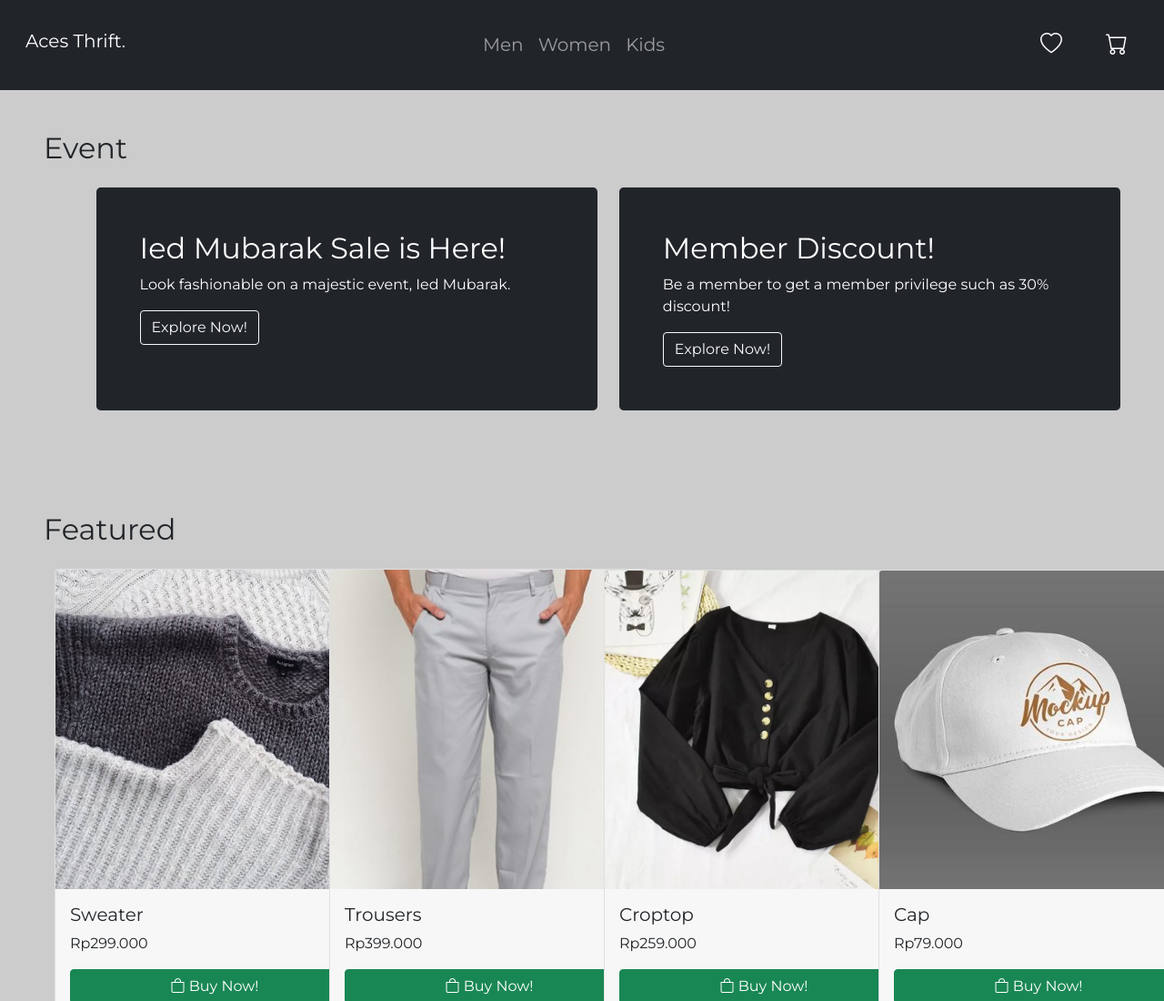
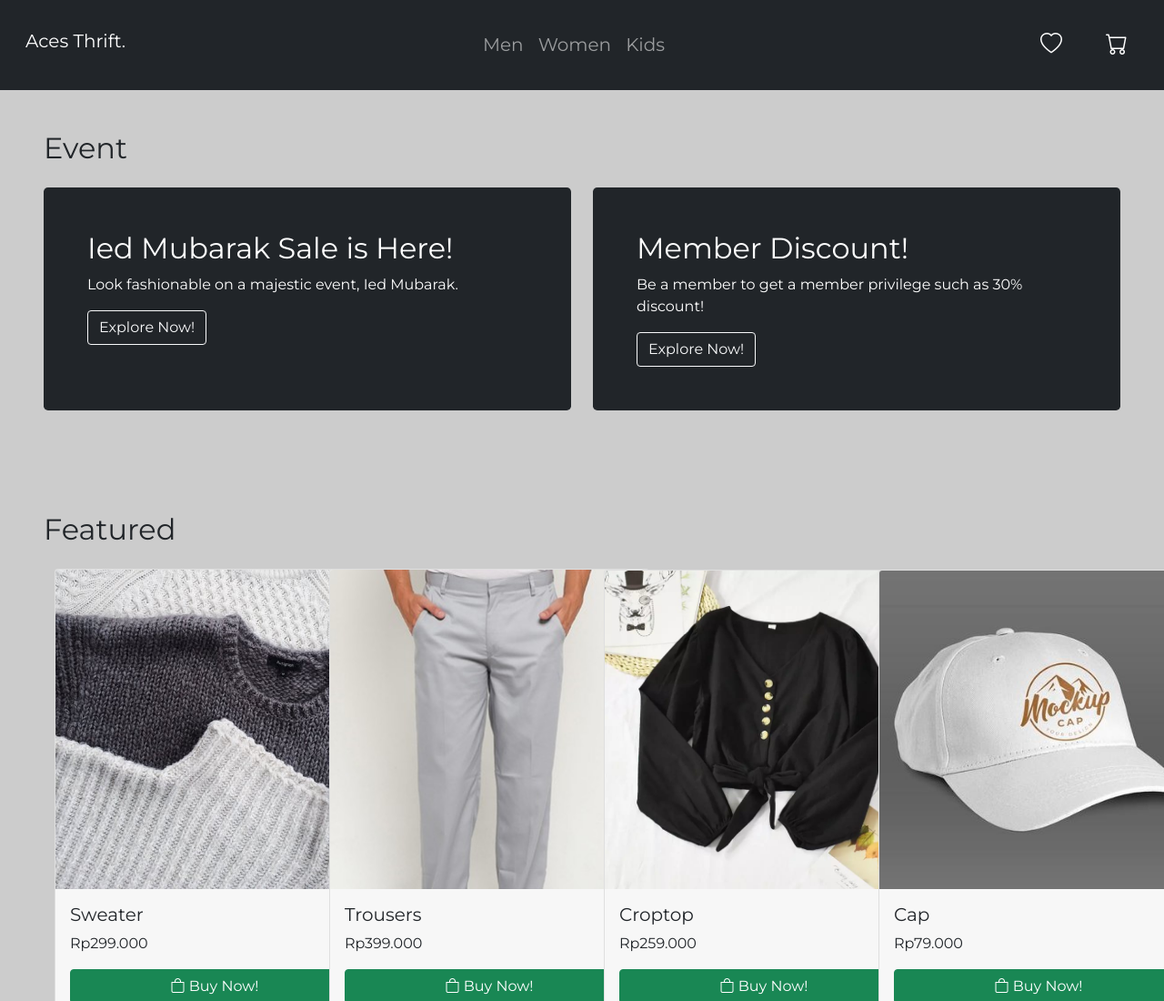
Before and after one commit to firoos18/Aces-Thrift, a plain HTML site: page index.html in a window 1280 px wide. Shown: the top 1100 px of the page at 91% size. Drawn offline with nearby package versions, Linux system fonts and the light colour scheme.

Commit message:
a change on banner

```diff
--- a/index.html
+++ b/index.html
@@ -63,7 +63,7 @@
     <!-- Ads -->
     <section class="p-5">
       <h2>Event</h2>
-      <div class="d-sm-flex flex-sm-column align-items-end justify-content-space-around">
+      <div class="d-sm-flex flex-sm-column align-items-stretch justify-content-space-around">
         <div class="row align-items-md-stretch">
           <!-- Ads 1 -->
           <div class="col-lg-6 my-3">
```
